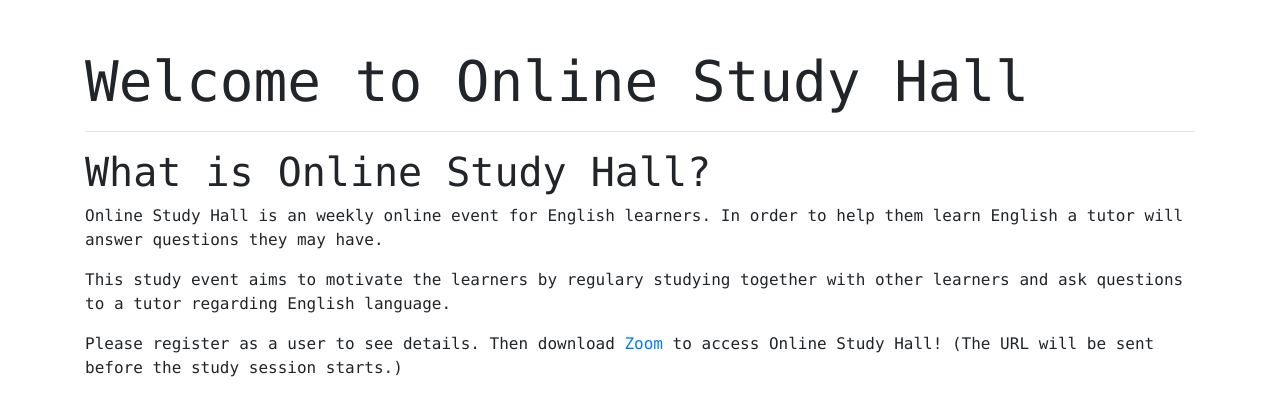
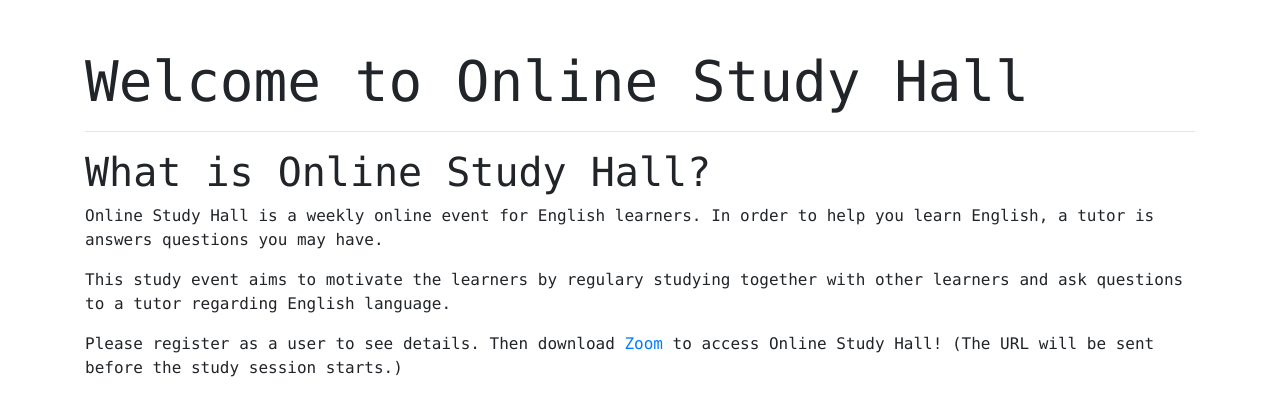
Before and after one commit to okd-hkd/online_study_hall, a Django app: page / in a window 1280 px wide. Shown: the part 56-472 px from the top of the page. Run offline with Django 3.2, Linux system fonts and the light colour scheme; some libraries are stand-ins or nearby versions.

Commit message:
added some words

```diff
--- a/authenticate/templates/authenticate/home.html
+++ b/authenticate/templates/authenticate/home.html
@@ -23,7 +23,7 @@
 
 <h1 class='display-6 text-monospace'>What is Online Study Hall?</h2>
 
-<p class='text-monospace'>Online Study Hall is an weekly online event for English learners. In order to help them learn English a tutor will answer questions they may have. </p>
+<p class='text-monospace'>Online Study Hall is a weekly online event for English learners. In order to help you learn English, a tutor is answers questions you may have. </p>
 <p class='text-monospace'>This study event aims to motivate the learners by regulary studying together with other learners and ask questions to a tutor regarding English language. </p>
 <p class='text-monospace'>Please register as a user to see details. Then download <a href="https://zoom.us/download">Zoom</a> to access Online Study Hall! (The URL will be sent before the study session starts.)</p>
 
```
